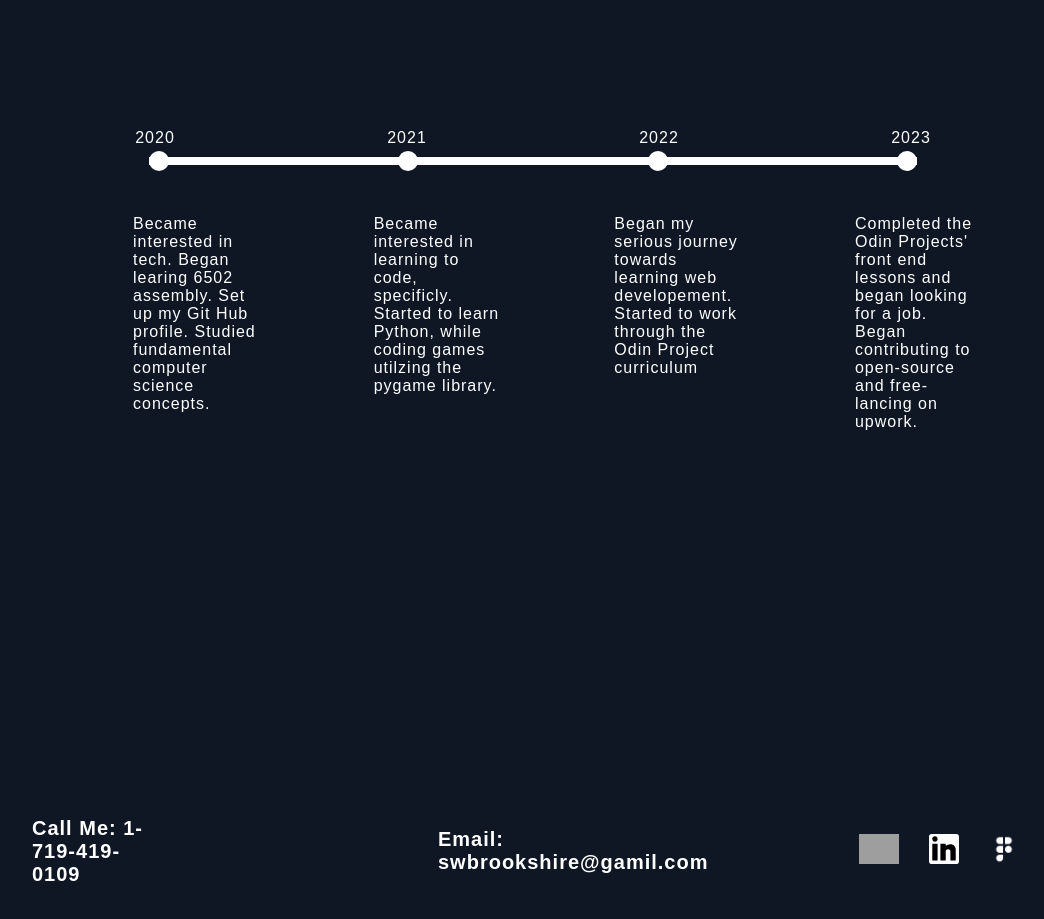
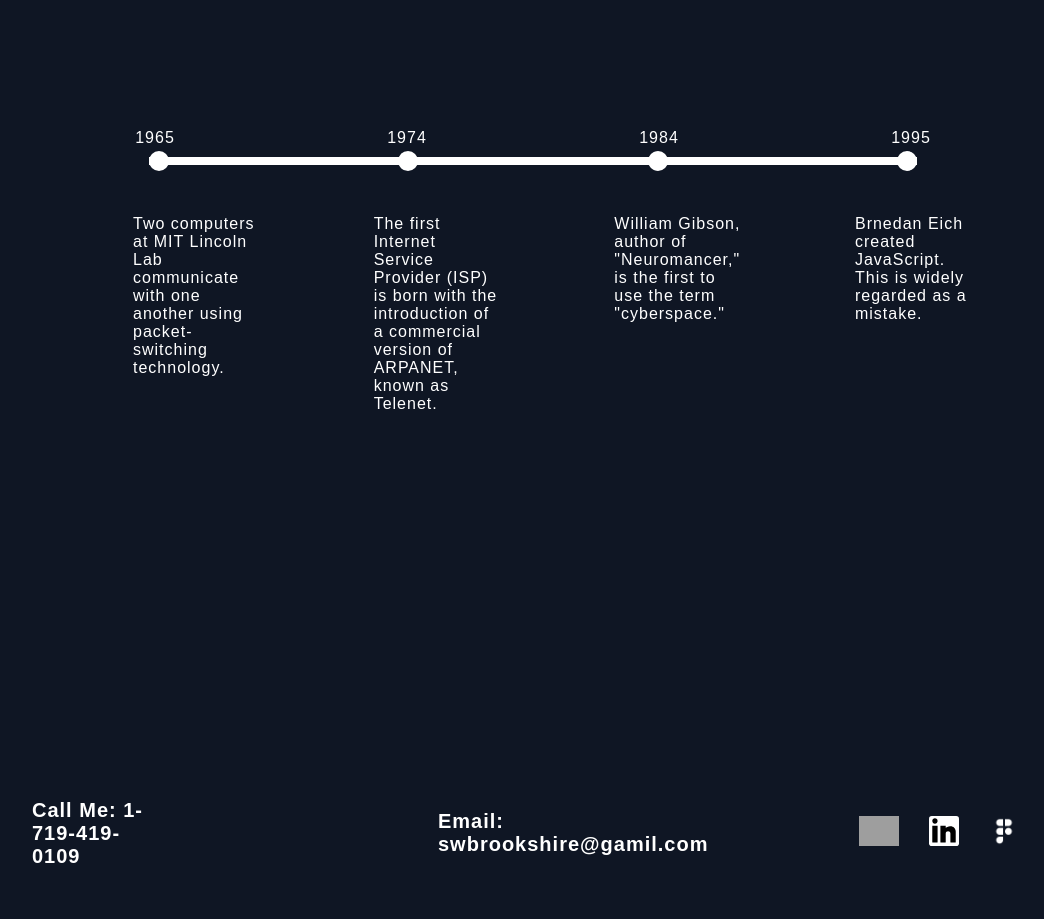
Before and after one commit to SalamanderCtesiphon/portfolio-figma-design, a React (Create React App) app: page / in a window 1280 px wide. Shown: the part 6260-7179 px from the top of the page, without its empty margins (107-1151 px from the left). Built offline with nearby package versions, Linux system fonts and the light colour scheme; grey boxes are pictures that could not be loaded.

Commit message:
updated the about time line

```diff
--- a/src/components/About.jsx
+++ b/src/components/About.jsx
@@ -8,10 +8,10 @@ function About() {
       <div className="group20">
         <div className="line-box">
           <div className="dates">
-            <p>2020</p>
-            <p>2021</p>
-            <p>2022</p>
-            <p>2023</p>
+            <p>1965</p>
+            <p>1974</p>
+            <p>1984</p>
+            <p>1995</p>
           </div>
           <div id="time-line">
             <div className="bullets"></div>
@@ -21,10 +21,10 @@ function About() {
           </div>
         </div>
         <div className="text-columns">
-          <p>Became interested in tech. Began learing 6502 assembly. Set up my Git Hub profile. Studied fundamental computer science concepts.</p>
-          <p>Became interested in learning to code, specificly. Started to learn Python, while coding games utilzing the pygame library.</p>
-          <p>Began my serious journey towards learning web developement. Started to work through the Odin Project curriculum </p>
-          <p>Completed the Odin Projects' front end lessons and began looking for a job. Began contributing to open-source and free-lancing on upwork.</p>
+          <p>Two computers at MIT Lincoln Lab communicate with one another using packet-switching technology.</p>
+          <p>The first Internet Service Provider (ISP) is born with the introduction of a commercial version of ARPANET, known as Telenet.</p>
+          <p>William Gibson, author of "Neuromancer," is the first to use the term "cyberspace."</p>
+          <p>Brnedan Eich created JavaScript. This is widely regarded as a mistake.</p>
         </div>
       </div>
     </section>
```
